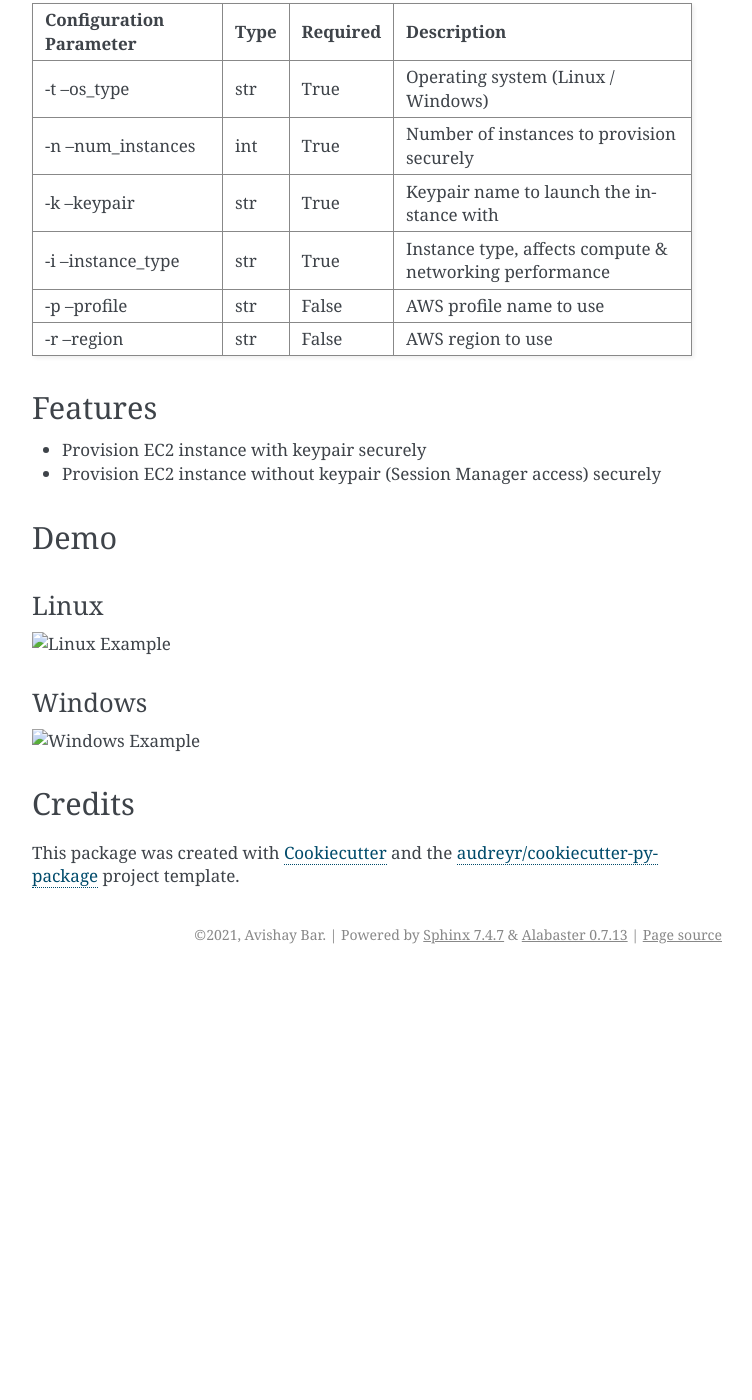
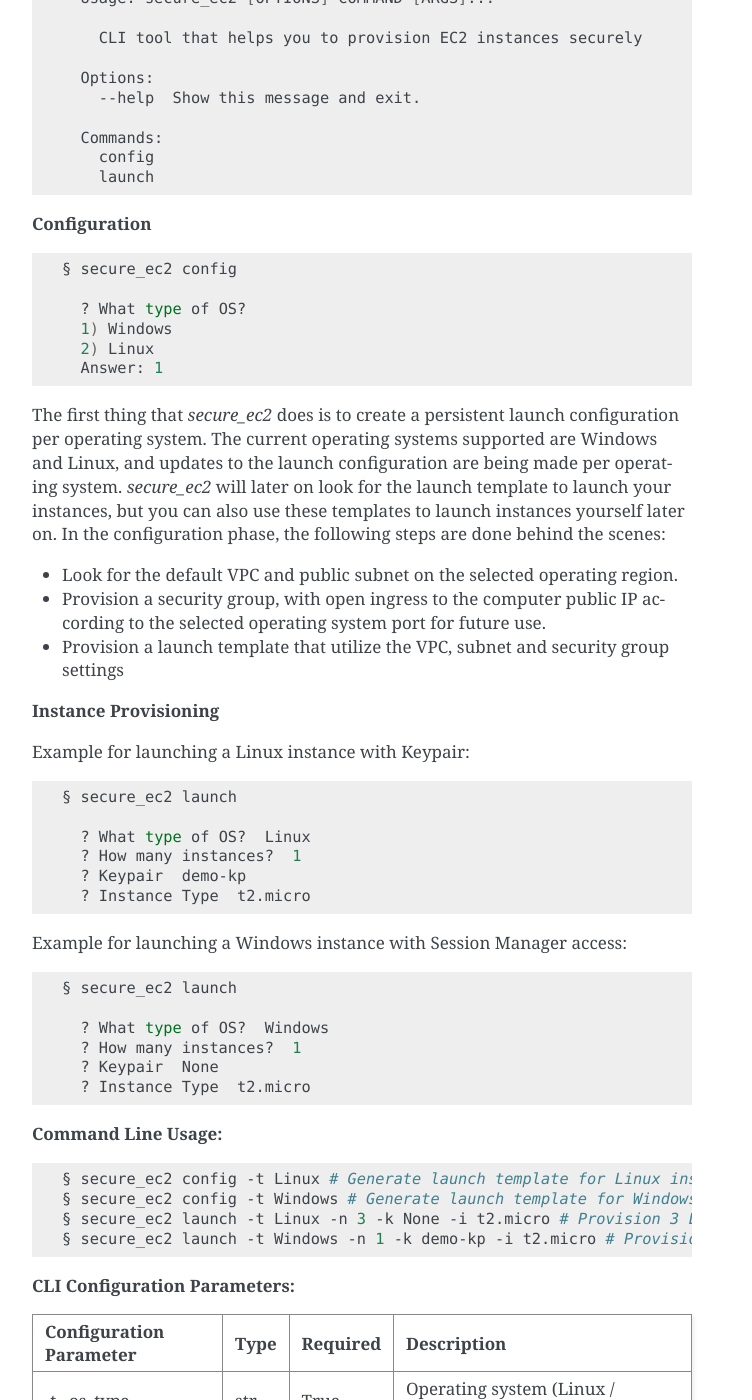
Before and after one commit to avishayil/secure_ec2, a Sphinx documentation site: the page built from docs/readme.rst, in a window 1280 px wide and 1400 px high, scrolled down 668 px. Shown: the whole window, without its empty margins (388-1140 px from the left). Built offline with Sphinx 7.4.7, drawn with Linux system fonts in a browser that asks for light colours; pages that are not in the unit, such as notebooks, are missing from menus; before the commit the page ends 1642 px from its top, so only the background shows below that; some of the changed text lies outside the part shown.

Commit message:
docs: Updated documentation, fixed some bugs in SSM access

```diff
--- a/README.rst
+++ b/README.rst
@@ -25,26 +25,92 @@
 
 
 TL;DR
---------
-**Installation:**
+======
+
+.. code-block:: bash
+
+  $ pip install secure_ec2 # Install secure_ec2 via pip
+  § secure_ec2 config # Generating secure launch configuration
+  § secure_ec2 launch # Launching instance(s) according to the generated launch configuration
+
+
+Usage & Installation
+=====================
+
+**Install via pip**
 
 .. code-block:: bash
 
     § pip install secure_ec2
 
-**Wizard Usage:**
+**Usage**
 
 .. code-block:: bash
 
-  § secure_ec2 config # Generating secure launch configuration
-  § secure_ec2 launch # Launching instance(s) according to the launch configuration
+    § secure_ec2
+
+      Usage: secure_ec2 [OPTIONS] COMMAND [ARGS]...
+
+        CLI tool that helps you to provision EC2 instances securely
+
+      Options:
+        --help  Show this message and exit.
+
+      Commands:
+        config
+        launch
+
+**Configuration**
+
+.. code-block:: bash
+
+    § secure_ec2 config
+
+      ? What type of OS?
+      1) Windows
+      2) Linux
+      Answer: 1
+
+The first thing that `secure_ec2` does is to create a persistent launch configuration per operating system. The current operating systems supported are Windows and Linux, and updates to the launch configuration are being made per operating system.
+`secure_ec2` will later on look for the launch template to launch your instances, but you can also use these templates to launch instances yourself later on.
+In the configuration phase, the following steps are done behind the scenes:
+
+* Look for the default VPC and public subnet on the selected operating region.
+* Provision a security group, with open ingress to the computer public IP according to the selected operating system port for future use.
+* Provision a launch template that utilize the VPC, subnet and security group settings
+
+**Instance Provisioning**
+
+Example for launching a Linux instance with Keypair:
+
+.. code-block:: bash
+
+    § secure_ec2 launch
+
+      ? What type of OS?  Linux
+      ? How many instances?  1
+      ? Keypair  demo-kp
+      ? Instance Type  t2.micro
+
+Example for launching a Windows instance with Session Manager access:
+
+.. code-block:: bash
+
+    § secure_ec2 launch
+
+      ? What type of OS?  Windows
+      ? How many instances?  1
+      ? Keypair  None
+      ? Instance Type  t2.micro
 
 **Command Line Usage:**
 
 .. code-block:: bash
 
-  § secure_ec2 --os_type Linux --num_instances 3 --keypair None --instance_type t2.micro # Session Manager access
-  § secure_ec2 --os_type Windows --num_instances 1 --keypair demo-kp --instance_type t2.micro # SSH access with KeyPair
+  § secure_ec2 config -t Linux # Generate launch template for Linux instances
+  § secure_ec2 config -t Windows # Generate launch template for Windows instances
+  § secure_ec2 launch -t Linux -n 3 -k None -i t2.micro # Provision 3 Linux instance with Session Manager access
+  § secure_ec2 launch -t Windows -n 1 -k demo-kp -i t2.micro # Provision a Windows instance with Keypair
 
 **CLI Configuration Parameters:**
 
--- a/docs/usage.rst
+++ b/docs/usage.rst
@@ -13,4 +13,4 @@
 .. code-block:: bash
 
   § secure_ec2 --os_type Linux --num_instances 3 --keypair None --instance_type t2.micro # Session Manager access
-  § secure_ec2 --os_type Windows --num_instances 1 --keypair demo-kp --instance_type t2.micro # SSH access with KeyPair
+  § secure_ec2 --os_type Windows --num_instances 1 --keypair demo-kp --instance_type t2.micro # SSH access with Keypair
```
Also changed, not shown: 3 other files.
